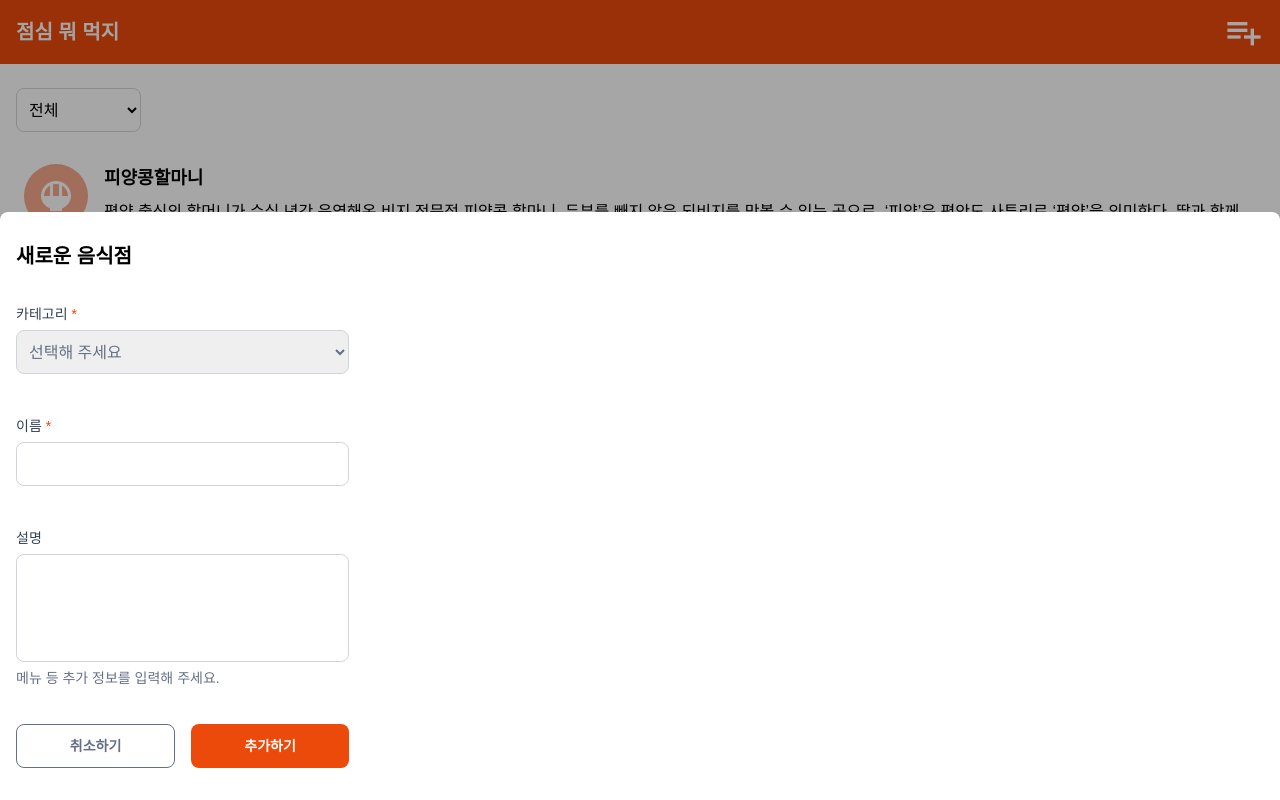
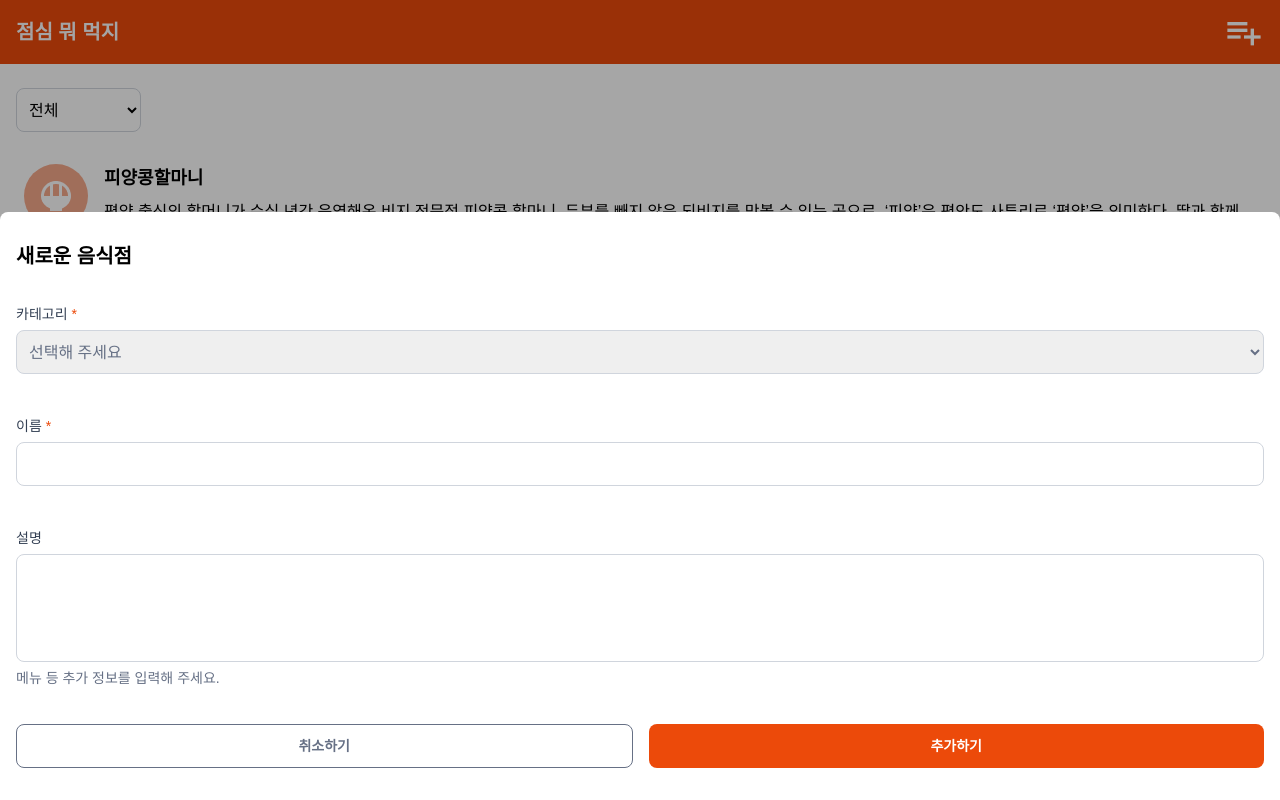
Before and after one commit to pragmatic-react/pragmatic-react-docs, a React (Vite) app: page / in a window 1280 px wide. Both pictures are taken after a click on the button "음식점 추가". Built offline with nearby package versions, Linux system fonts and the light colour scheme.

Commit message:
♻️ 컴파운드 패턴 적용

```diff
--- a/src/App.css
+++ b/src/App.css
@@ -275,6 +275,11 @@ input[name="link"] {
 
 .button-container {
   display: flex;
+  width: 100%;
+}
+
+.button-container > form {
+  width: 100%;
 }
 
 .button {
--- a/src/components/modal.jsx
+++ b/src/components/modal/index.jsx
@@ -1,5 +1,6 @@
 import { useRef, useEffect } from "react";
 import { createPortal } from "react-dom";
+import { Root, Title, Description, ButtonContainer } from "./pieces";
 
 // tab focus 가능한 요소
 const TABBABLE_TAGS =
@@ -69,3 +70,8 @@ export default function Modal({ children, isOpen, onClose }) {
     document.body
   );
 }
+
+Modal.Root = Root;
+Modal.Title = Title;
+Modal.Description = Description;
+Modal.ButtonContainer = ButtonContainer;
--- /dev/null
+++ b/src/components/modal/pieces.jsx
@@ -0,0 +1,28 @@
+import Modal from "./index";
+
+export function Root({ isOpen, onClose, children }) {
+  return (
+    <Modal isOpen={isOpen} onClose={onClose}>
+      <div className="modal modal--open">
+        <div className="modal-backdrop"></div>
+        <div className="modal-container">{children}</div>
+      </div>
+    </Modal>
+  );
+}
+
+export function Title({ children }) {
+  return <h2 className="modal-title text-title">{children}</h2>;
+}
+
+export function Description({ children }) {
+  return (
+    <div className="restaurant-info">
+      <p className="restaurant-info__description text-body">{children}</p>
+    </div>
+  );
+}
+
+export function ButtonContainer({ children }) {
+  return <div className="button-container">{children}</div>;
+}
--- a/src/components/restaurantModal.jsx
+++ b/src/components/restaurantModal.jsx
@@ -8,21 +8,10 @@ export default function RestaurantModal({
   onClose,
 }) {
   return (
-    <Modal isOpen={isOpen} onClose={onClose}>
-      <div className="modal modal--open">
-        <div className="modal-backdrop"></div>
-        <div className="modal-container">
-          <h2 className="modal-title text-title">{title}</h2>
-          {description && (
-            <div className="restaurant-info">
-              <p className="restaurant-info__description text-body">
-                {description}
-              </p>
-            </div>
-          )}
-          <div className="button-container">{children}</div>
-        </div>
-      </div>
-    </Modal>
+    <Modal.Root isOpen={isOpen} onClose={onClose}>
+      <Modal.Title>{title}</Modal.Title>
+      {description && <Modal.Description>{description}</Modal.Description>}
+      <Modal.ButtonContainer>{children}</Modal.ButtonContainer>
+    </Modal.Root>
   );
 }
```
